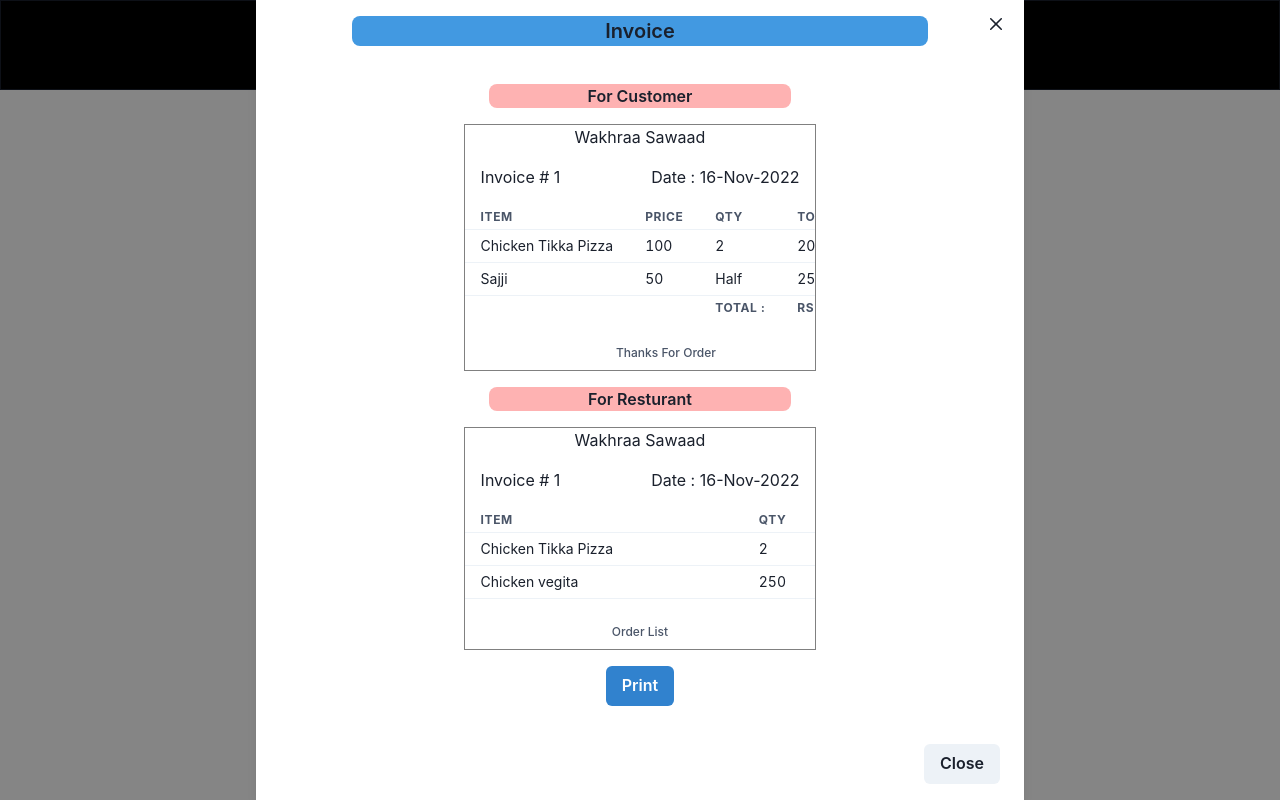
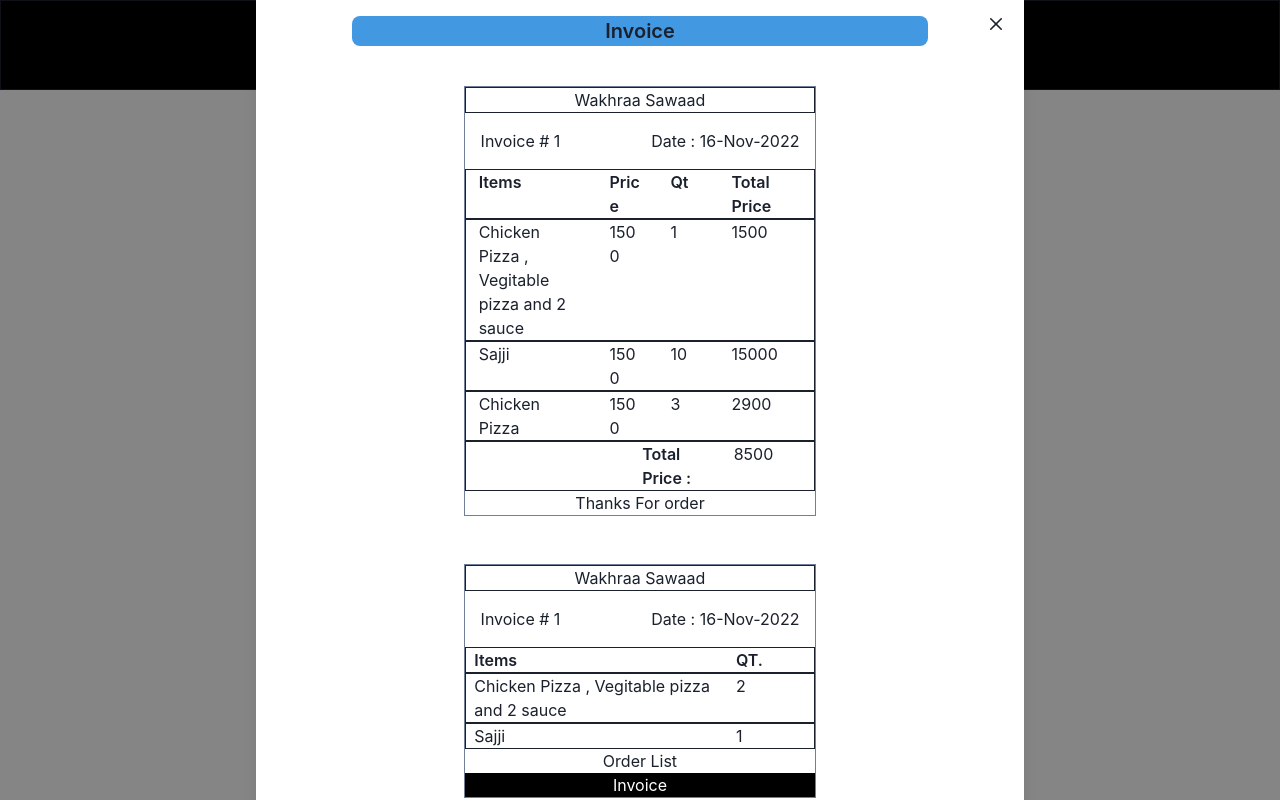
Before and after one commit to TheGurufyp/restaurent-software, a Next.js app: page /cart in a window 1280 px wide. Both pictures are taken after a click on the button "CHECKOUT". Built offline with nearby package versions, Linux system fonts and the light colour scheme.

Commit message:
check kr ab

```diff
--- a/pages/cart.js
+++ b/pages/cart.js
@@ -172,8 +172,8 @@
                   // justifyContent={"center"}
                   flexDirection={"column"}
                   justifyContent="center"
-                  marginInline={"auto"}
-                  // alignContent="auto"
+                  // marginInline={"auto"}
+                  alignContent="auto"
                   alignItems="center"
                   // border="1px"
                 >
@@ -184,139 +184,208 @@
                     justify="space-between "
                     align="center"
                     direction={"column"}
+                    marginInline="auto"
+                    ref={componentRef}
                   >
-                    <Center
-                      fontWeight={"semibold"}
-                      bg={"red.200"}
-                      width="60%"
-                      marginInline={"auto"}
-                      borderRadius="8px"
-                    >
-                      For Customer
-                    </Center>
                     <Flex
                       border={"1px"}
-                      borderColor="gray"
+                      borderColor="gray.500"
                       direction="column"
                       width={"70%"}
                       my="1rem"
                       // justify={"center"}
                       // align="center"
                       marginInline={"auto"}
-                      ref={componentRef}
                       // height="380px"
                     >
-                      <Center>Wakhraa Sawaad</Center>
+                      <Center border={"1px"}>Wakhraa Sawaad</Center>
                       <Flex
                         // border={"1px"}
                         justify="space-between"
                         my={"1rem"}
+                        w="100%"
                       >
                         <Box ml={"1rem"}>Invoice # 1</Box>
                         <Box mr={"1rem"}>Date : 16-Nov-2022</Box>
                       </Flex>
-                      <Box>
-                        <TableContainer>
-                          <Table variant="simple" size="sm">
-                            <TableCaption>Thanks For Order</TableCaption>
-                            <Thead>
-                              <Tr>
-                                <Th>Item</Th>
-                                <Th>price</Th>
-                                <Th>QTY</Th>
-                                <Th>Total</Th>
-                              </Tr>
-                            </Thead>
-                            <Tbody>
-                              <Tr>
-                                <Td>Chicken Tikka Pizza</Td>
-                                <Td>100</Td>
-                                <Td>2</Td>
-                                <Td>200</Td>
-                              </Tr>
-
-                              <Tr>
-                                <Td>Sajji</Td>
-                                <Td>50</Td>
-                                <Td>Half</Td>
-                                <Td>250</Td>
-                              </Tr>
-                            </Tbody>
-                            <Tfoot>
-                              <Tr>
-                                <Th></Th>
-                                <Th></Th>
-                                <Th>Total :</Th>
-                                <Th>Rs 2040</Th>
-                              </Tr>
-                            </Tfoot>
-                          </Table>
-                        </TableContainer>
+                      <Flex
+                        border={"1px"}
+                        // width="420px"
+                        width="100%"
+                        justify={"space-around"}
+                      >
+                        <Box
+                          // border={"1px"}
+                          fontWeight="semibold"
+                          width="30%"
+                        >
+                          Items
+                        </Box>
+                        <Box
+                          // border={"1px"}
+                          fontWeight="semibold"
+                          width={"10%"}
+                        >
+                          Price
+                        </Box>
+                        <Box
+                          // border={"1px"}
+                          fontWeight="semibold"
+                          width={"10%"}
+                        >
+                          Qt
+                        </Box>
+                        <Box
+                          // border={"1px"}
+                          fontWeight="semibold"
+                          width={"20%"}
+                        >
+                          Total Price
                         </Box>
                       </Flex>
-                    <Center
-                      fontWeight={"semibold"}
-                      bg={"red.200"}
-                      width="60%"
-                      marginInline={"auto"}
-                      borderRadius="8px"
+                      <Flex
+                        border={"1px"}
+                        // width="420px"
+                        width="100%"
+                        justify={"space-around"}
                       >
-                      For Resturant
+                        <Box width="30%">
+                          <Text>
+                            Chicken Pizza , Vegitable pizza and 2 sauce
+                          </Text>
+                        </Box>
+                        <Box width={"10%"}>1500</Box>
+                        <Box width={"10%"}>1</Box>
+                        <Box width={"20%"}>1500</Box>
+                      </Flex>
+                      <Flex
+                        border={"1px"}
+                        // width="420px"
+                        width="100%"
+                        justify={"space-around"}
+                      >
+                        <Box width="30%">
+                          <Text>Sajji</Text>
+                        </Box>
+                        <Box width={"10%"}>1500</Box>
+                        <Box width={"10%"}>10</Box>
+                        <Box width={"20%"}>15000</Box>
+                      </Flex>
+                      <Flex
+                        border={"1px"}
+                        // width="420px"
+                        width="100%"
+                        justify={"space-around"}
+                      >
+                        <Box width="30%">
+                          <Text>Chicken Pizza </Text>
+                        </Box>
+                        <Box width={"10%"}>1500</Box>
+                        <Box width={"10%"}>3</Box>
+                        <Box width={"20%"}>2900</Box>
+                      </Flex>
+                      <Flex
+                        border={"1px"}
+                        // width="420px"
+                        width="100%"
+                        justify={"space-around"}
+                      >
+                        <Box width="30%">
+                          <Text></Text>
+                        </Box>
+                        <Box width={"5%"}></Box>
+                        <Box width={"20%"} fontWeight="semibold">
+                          Total Price :
+                        </Box>
+                        <Box width={"20%"}>8500</Box>
+                      </Flex>
+                      <Center>
+                        <Text>Thanks For order</Text>
                       </Center>
+                    </Flex>
 
                     <Flex
+                      my="2rem"
                       border={"1px"}
+                      borderColor="gray.500"
                       direction="column"
                       width={"70%"}
-                      my="1rem"
-                      borderColor="gray"
-                      // ref={componentRef}
+                      // justify={"center"}
+                      // align="center"
+                      marginInline={"auto"}
+                      // height="380px"
                     >
-                      <Center>Wakhraa Sawaad</Center>
+                      <Center border={"1px"}>Wakhraa Sawaad</Center>
                       <Flex
                         // border={"1px"}
                         justify="space-between"
                         my={"1rem"}
+                        w="100%"
                       >
                         <Box ml={"1rem"}>Invoice # 1</Box>
                         <Box mr={"1rem"}>Date : 16-Nov-2022</Box>
                       </Flex>
-                      <Box>
-                        <TableContainer>
-                          <Table variant="simple" size="sm">
-                            <TableCaption>Order List</TableCaption>
-                            <Thead>
-                              <Tr>
-                                <Th>Item</Th>
-                                <Th></Th>
-                                <Th></Th>
-                                <Th>QTY</Th>
-                              </Tr>
-                            </Thead>
-                            <Tbody>
-                              <Tr>
-                                <Td>Chicken Tikka Pizza</Td>
-                                <Td></Td>
-                                <Td></Td>
-                                <Td>2</Td>
-                              </Tr>
+                      <Flex
+                        border={"1px"}
+                        // width="420px"
+                        width="100%"
+                        justify={"space-around"}
+                      >
+                        <Box
+                          // border={"1px"}
+                          fontWeight="semibold"
+                          width="70%"
+                        >
+                          Items
+                        </Box>
 
-                              <Tr>
-                                <Td>Chicken vegita</Td>
-                                <Td></Td>
-                                <Td></Td>
-                                <Td>250</Td>
-                              </Tr>
-                            </Tbody>
-                          </Table>
-                        </TableContainer>
+                        <Box
+                          // border={"1px"}
+                          fontWeight="semibold"
+                          width={"20%"}
+                        >
+                          QT.
                         </Box>
+                      </Flex>
+                      <Flex
+                        border={"1px"}
+                        // width="420px"
+                        width="100%"
+                        justify={"space-around"}
+                      >
+                        <Box width="70%">
+                          <Text>
+                            Chicken Pizza , Vegitable pizza and 2 sauce
+                          </Text>
+                        </Box>
+
+                        <Box width={"20%"}>2</Box>
+                      </Flex>
+                      <Flex
+                        border={"1px"}
+                        // width="420px"
+                        width="100%"
+                        justify={"space-around"}
+                      >
+                        <Box width="70%">
+                          <Text>Sajji</Text>
+                        </Box>
+
+                        <Box width={"20%"}>1</Box>
+                      </Flex>
+
+                      <Center>
+                        <Text>Order List</Text>
+                      </Center>
+                      <Center bg={"black"} color="white">
+                        Invoice
+                      </Center>
+                    </Flex>
                   </Flex>
                   <Button onClick={handlePrint} colorScheme="blue">
                     {" "}
                     Print{" "}
                   </Button>
-                  </Flex>
                 </ModalBody>
                 <ModalFooter>
                   <Button onClick={onClose}>Close</Button>
```
Lines whose indentation alone changed are shown as unchanged.
